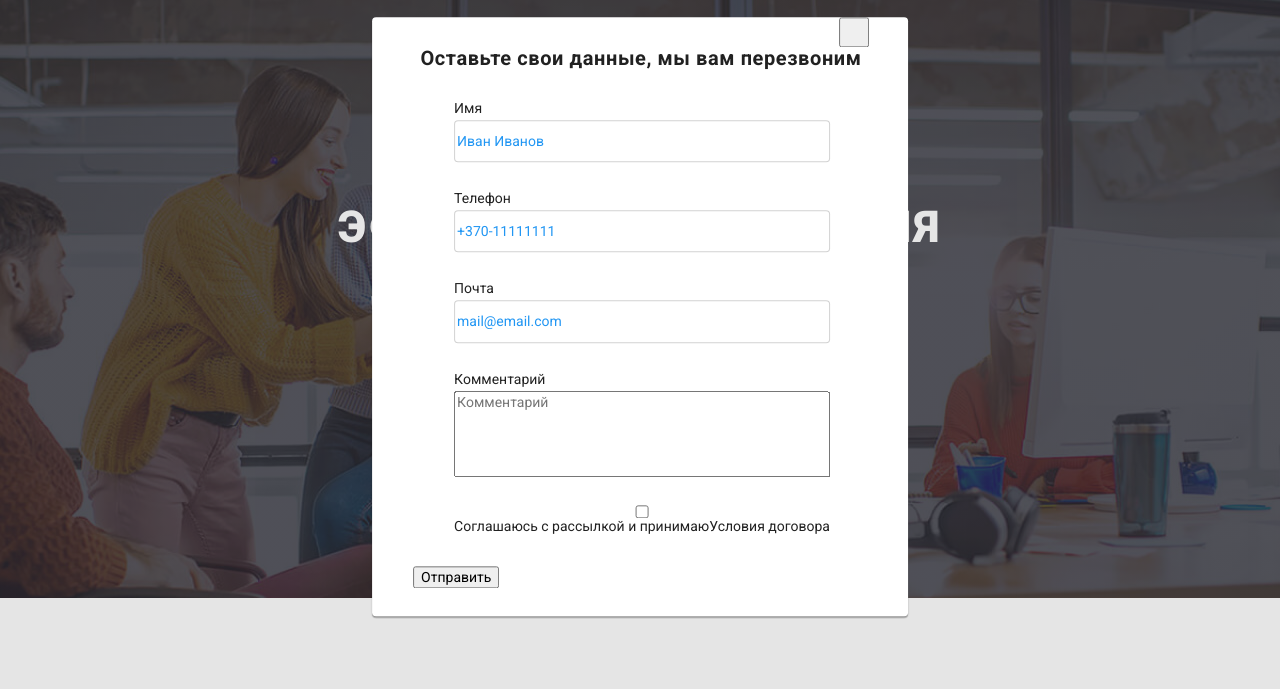
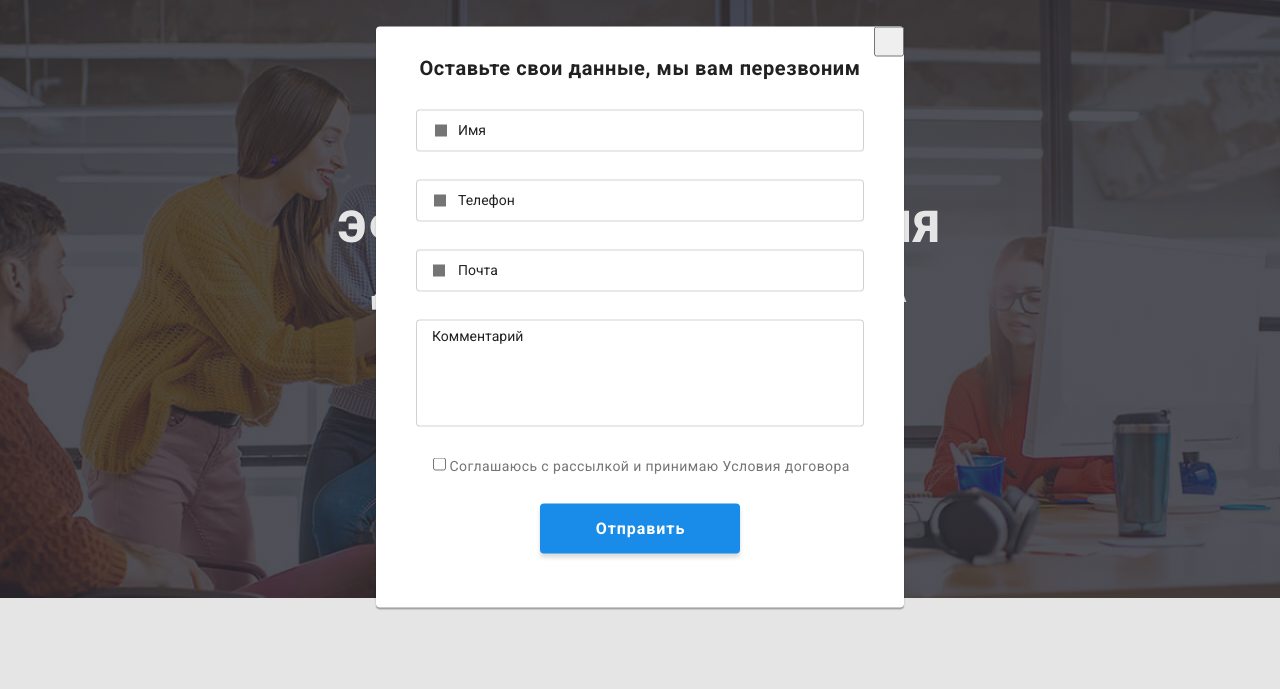
Before and after one commit to mirazhh/goit-markup-hw-06, a plain HTML site: page index.html in a window 1280 px wide. Both pictures are taken after a click on the button "Заказать услугу". Shown: the part 83-772 px from the top of the page. Drawn offline with Linux system fonts and the light colour scheme.

Commit message:
Form styles added

```diff
--- a/css/styles.css
+++ b/css/styles.css
@@ -673,6 +673,7 @@ textarea {
 .project-types-button:focus {
     background-color: var(--accent-blue-color) /*#2196F3*/;
     color: var(--dark-theme-text-color) /*#FFFFFF*/;
+    box-shadow: 0px 3px 1px rgba(0, 0, 0, 0.1), 0px 1px 2px rgba(0, 0, 0, 0.08), 0px 2px 2px rgba(0, 0, 0, 0.12);
 }
 
 .our-projects-list {
@@ -870,14 +871,11 @@ textarea {
     height: 30px;
 }
 
-.form-field {
+
+.modal-form {
     display: flex;
     flex-direction: column;
-
-    padding-left: 41px;
-    padding-right: 39px;
 }
-
 
 .leave-the-details-text {
     font-weight: bold;
@@ -891,20 +889,122 @@ textarea {
     margin-bottom: 30px;
 }
 
-.form-field input{
+.form-field {
+    position: relative;
+    width: 448px;
+    margin-left: auto;
+    margin-right: auto;
+}
+
+.form-field:not(:last-child) {
+    margin-bottom: 28px;
+}
+
+.form-field-label {
+    position: absolute;
+    top: 50%;
+    left: 42px;
+    transform: translateY(-50%);
+    transition: transform 250ms cubic-bezier(0.4, 0, 0.2, 1);
+}
+
+.form-field-input {
+    width: 100%;
     margin: 0;
     padding-top: 12px;
     padding-bottom: 12px;
+    padding-left: 42px;
     border: 1px solid rgba(33, 33, 33, 0.2);
     border-radius: 4px;
 }
 
-.form-field label {
-    margin-bottom: 4px;
+.form-field-input:focus + .form-field-label,
+.form-field-input:not(:placeholder-shown) + .form-field-label  {
+    color: var(--accent-blue-color);
+    transform: translateY(-40px);
 }
-.form-field {
-    margin-bottom: 28px;
+
+.form-field-input:focus {
+    border: 1px solid var(--accent-blue-color);
 }
-.form-field input::placeholder {
-    color: var(--accent-blue-color);
+
+.comment-label {
+    top: 15%;
+    left: 16px;
 }
+
+.form-field-input:focus + .comment-label{
+    transform: translateY(-36px);
+}
+
+.icon {
+    position: absolute;
+    top: 50%;
+    transform: translateY(-50%);
+
+    display: inline-block;
+    width: 12px;
+    height: 12px;
+    background-color: var(--light-grey-text-color);
+}
+
+.icon-name {
+   left: 19px;
+}
+
+.icon-tel {
+  left: 18px;
+}
+
+.icon-mail {
+    left: 17px;
+}
+.form-field-input:focus ~ .icon {
+    background-color:var(--accent-blue-color) ;
+}
+
+.comment-field {
+    margin-bottom: 20px;
+}
+
+.comment-field-input {
+    padding-top: 12px;
+    padding-right: 16px;
+    padding-bottom: 12px;
+    padding-left: 12px;
+}
+
+.licence-field {
+    margin-bottom: 30px;
+    padding-left: 57px ;
+}
+
+.licence-label {
+    font-weight: normal;
+    line-height: 1.714px;
+    letter-spacing: 0.03em;
+    color: var(--light-grey-text-color);
+}
+
+.submit-button {
+    display: flex;
+    margin-left: auto;
+    margin-right: auto;
+    padding-top: 10px;
+    padding-right: 55px;
+    padding-bottom: 10px;
+    padding-left: 56px;
+
+   font-weight: 700;/*bold*/
+   font-size: 16px;
+   line-height: 1.875;
+   background-color:#188CE8;
+   color: var(--dark-theme-text-color);
+   align-items: center;
+   text-align: center;
+   letter-spacing: 0.06em;
+   border: 0px;
+   box-shadow: 0px 4px 4px rgba(0, 0, 0, 0.15);
+   border-radius: 4px;
+
+}
--- a/index.html
+++ b/index.html
@@ -515,37 +515,41 @@
 
     <div class="backdrop is-hidden" data-modal>
       <div class="modal">
-        <form class=""  autocomplete="on">
-          <div class="form-field">
+        <form class="modal-form"  autocomplete="off">
+          <div class="">
             <button class="button-close-modal" data-modal-close>
             </button>
             <div class="leave-the-details-wrapper">
               <p class="leave-the-details-text">Оставьте свои данные, мы вам перезвоним</p>
             </div>
+
             <div class="name-field form-field">
-                <label for="name">Имя</label>
-                <input type="text" name="name" id="name" placeholder="Иван Иванов">
+              <input type="text" class="form-field-input"  name="name" id="name" placeholder=" ">
+              <label for="name" class="form-field-label">Имя</label>
+              <span class="icon-name icon"></span>
             </div>
             <div class="tel-field form-field">
-                <label for="tel">Телефон</label>
-                <input type="tel" name="name" id="tel" placeholder="+370-11111111">
+              <input type="tel" class="form-field-input" name="name" id="tel" placeholder=" ">
+              <label for="tel" class="form-field-label">Телефон</label>
+              <span class="icon-tel icon"></span>
             </div>
             <div class="mail-field form-field">
-                <label for="mail">Почта</label>
-                <input type="email" name="name" id="mail" placeholder="mail@email.com">
+              <input type="email" class="form-field-input" name="name" id="mail" placeholder=" ">
+              <label for="mail" class="form-field-label">Почта</label>
+              <span class="icon-mail icon"></span>
             </div>
             <div class="comment-field form-field">
-                <label for="comment">Комментарий</label>
-                <textarea  name="comment"  id="comment" rows="5" placeholder="Комментарий"></textarea>
+              <textarea  class="form-field-input comment-field-input"  name="comment"  id="comment" rows="5" placeholder=" "></textarea>
+              <label for="comment" class="form-field-label comment-label">Комментарий</label>
             </div>
-              <div class="licence-field form-field">
+
+            <div class="licence-field">
                 <input type="checkbox" name="licence" value="" id="licence">
-                <label for="licence"><span>Соглашаюсь с рассылкой и принимаю</span><span>Условия договора</span></label>
+                <label for="licence" class="licence-label"><span>Соглашаюсь с рассылкой и принимаю</span><span> Условия договора </span></label>
             </div>
-              <div>
-                <button type="submit">Отправить
+            <button type="submit" class="submit-button"  aria-label="Отправить">Отправить
               </button>
-              </div>
+
           </div>
         </form>
       </div>
```
Lines whose indentation alone changed are shown as unchanged.
